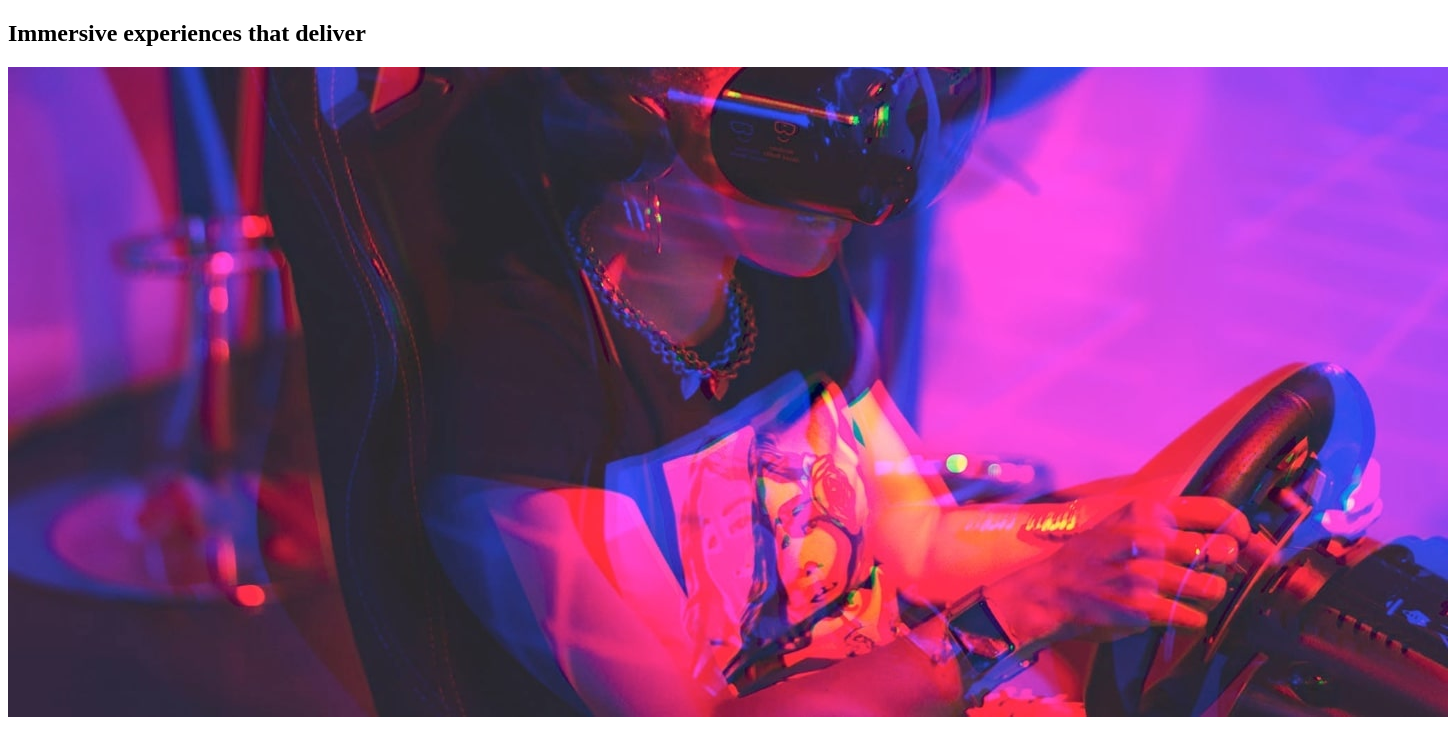
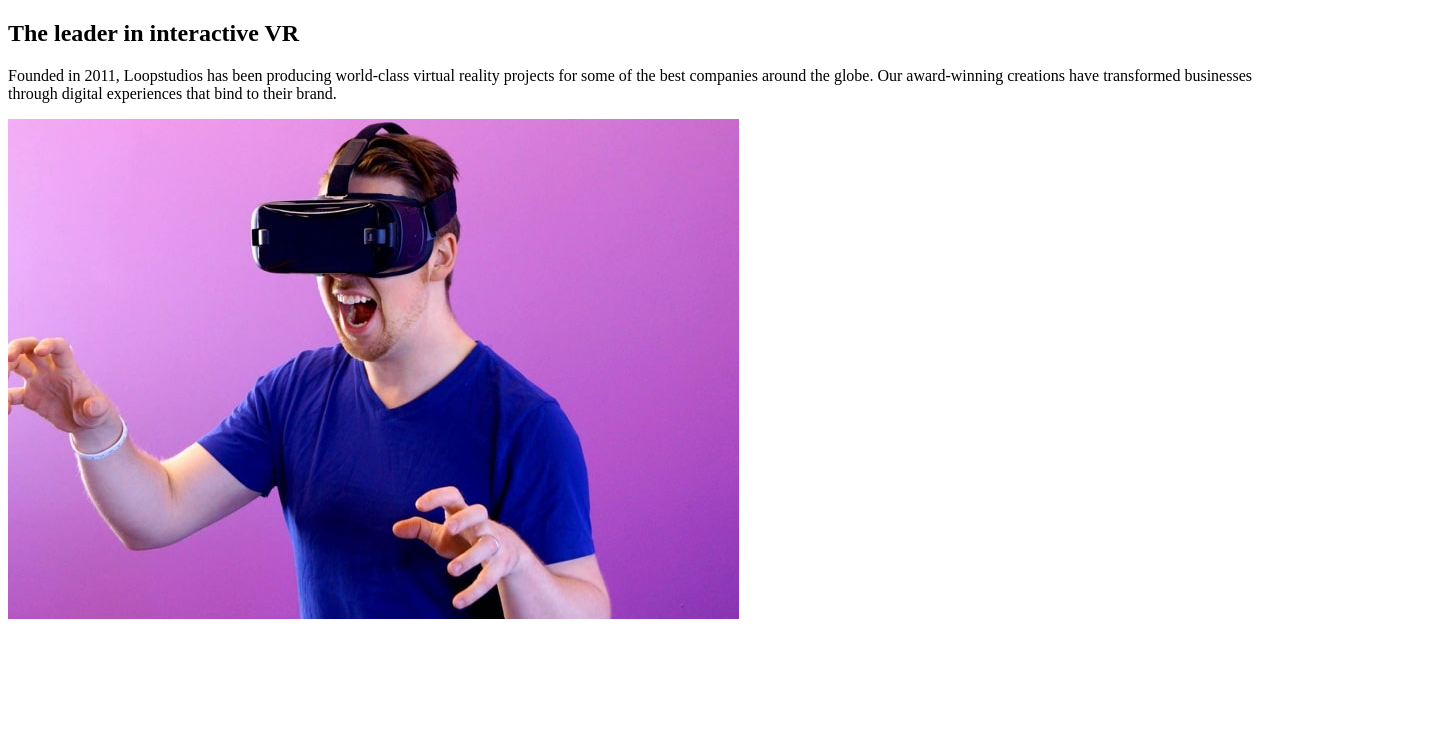
Before and after one commit to pperdana/frontend-mentor, a React (Vite) app in the folder loopstudios/: page / in a window 1280 px wide. Shown: the top 756 px of the page, 1448 px wide, since content can reach past the window. Built offline with nearby package versions, Linux system fonts and the light colour scheme.

Commit message:
add info component

```diff
--- a/loopstudios/src/App.jsx
+++ b/loopstudios/src/App.jsx
@@ -1,13 +1,15 @@
 import Hero from "./Hero";
 import "./styles/App.scss";
 import Header from "./Header";
+import Info from "./Info";
 
 function App() {
   return (
     <>
       {/* <Header /> */}
       <main>
-        <Hero />
+        {/* <Hero /> */}
+        <Info />
       </main>
       {/*<footer>Footer</footer> */}
     </>
--- /dev/null
+++ b/loopstudios/src/Info.jsx
@@ -0,0 +1,27 @@
+const Info = () => {
+  return (
+    <section className="section-info">
+      <div className="info">
+        <div className="info-text-box">
+          <h1 className="heading-primary">The leader in interactive VR</h1>
+          <p className="info-description">
+            Founded in 2011, Loopstudios has been producing world-class virtual
+            reality projects for some of the best companies around the globe.
+            Our award-winning creations have transformed businesses through
+            digital experiences that bind to their brand.
+          </p>
+        </div>
+
+        <div className="info-img-box">
+          <img
+            src="/src/assets/images/desktop/image-interactive.jpg"
+            className="info-img"
+            alt="Man playing game using VR"
+          />
+        </div>
+      </div>
+    </section>
+  );
+};
+
+export default Info;
```
